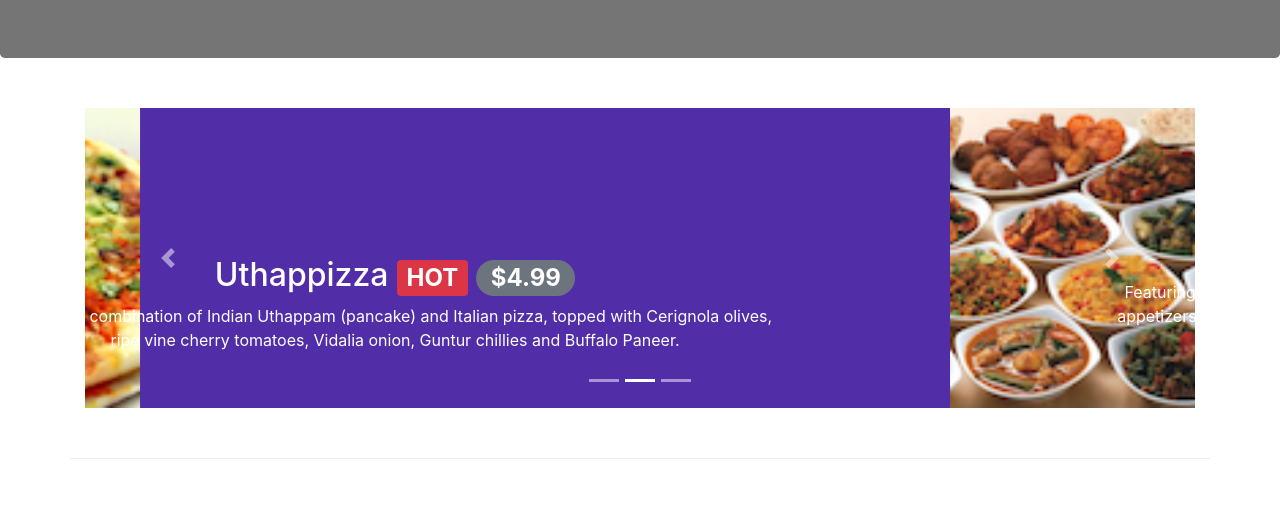
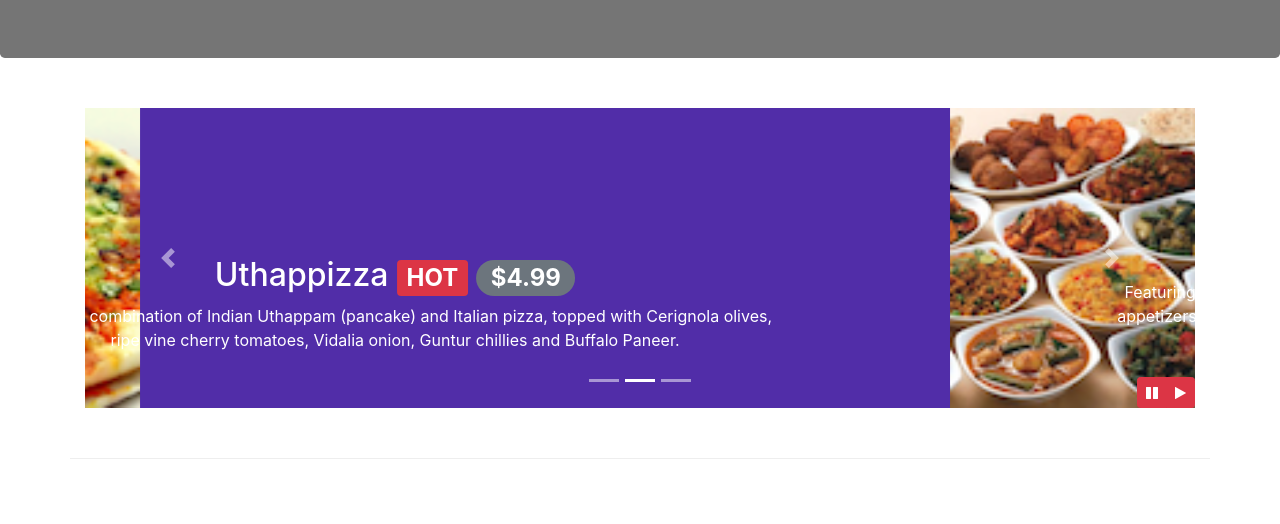
Before and after one commit to km2574/lazy_restaurant, a website: page index.html in a window 1280 px wide. Shown: the part 276-800 px from the top of the page. Drawn offline with nearby package versions, Linux system fonts and the light colour scheme.

Commit message:
bootstrap jQuery

```diff
--- a/index.html
+++ b/index.html
@@ -204,6 +204,14 @@
                 <span class="carousel-control-next-icon"></span>
                 </span>
               </a>
+              <div class="btn-group" id="carouselButtons">
+                <button class="btn btn-danger btn-sm" id ="carousel-pause">
+                  <span class="fa fa-pause"></span>
+                </button>
+                <button class="btn btn-danger btn-sm" id ="carousel-play">
+                  <span class="fa fa-play"></span>
+                </button>
+              </div>
             </div>
           </div>
         </div>
@@ -351,6 +359,17 @@
         $('[data-toggle="tooltip"]').tooltip();
       });
     </script> -->
+    <script type="text/javascript">
+      $(document).ready(function() {
+        $('#mycarousel').carousel({ interval: 200});
+        $('#mycarousel-pause').click(function() {
+          $('#mycarousel').carousel('pause');
+        });
+        $('#mycarousel-play').click(function() {
+          $('#mycarousel').carousel('cycle');
+        });
+      })
+    </script>
 </body>
 
 </html>
--- a/styles.css
+++ b/styles.css
@@ -36,7 +36,7 @@
   color: #0F0F0F;
 }
 
-body{
+body {
   padding: 50px 0px 0px 0px;
   z-index: 0;
 }
@@ -45,7 +45,7 @@ body{
   background-color:#512DA8;
 }
 
-.tab-content{
+.tab-content {
   border-left: 1px solid #ddd;
   border-right: 1px solid #ddd;
   border-bottom: 1px solid #ddd;
@@ -66,3 +66,8 @@ body{
   left: 0;
   min-height: 300px;
 }
+#carouselButtons{
+  right: 0px;
+  position: absolute;
+  bottom: 0px;
+}
```
